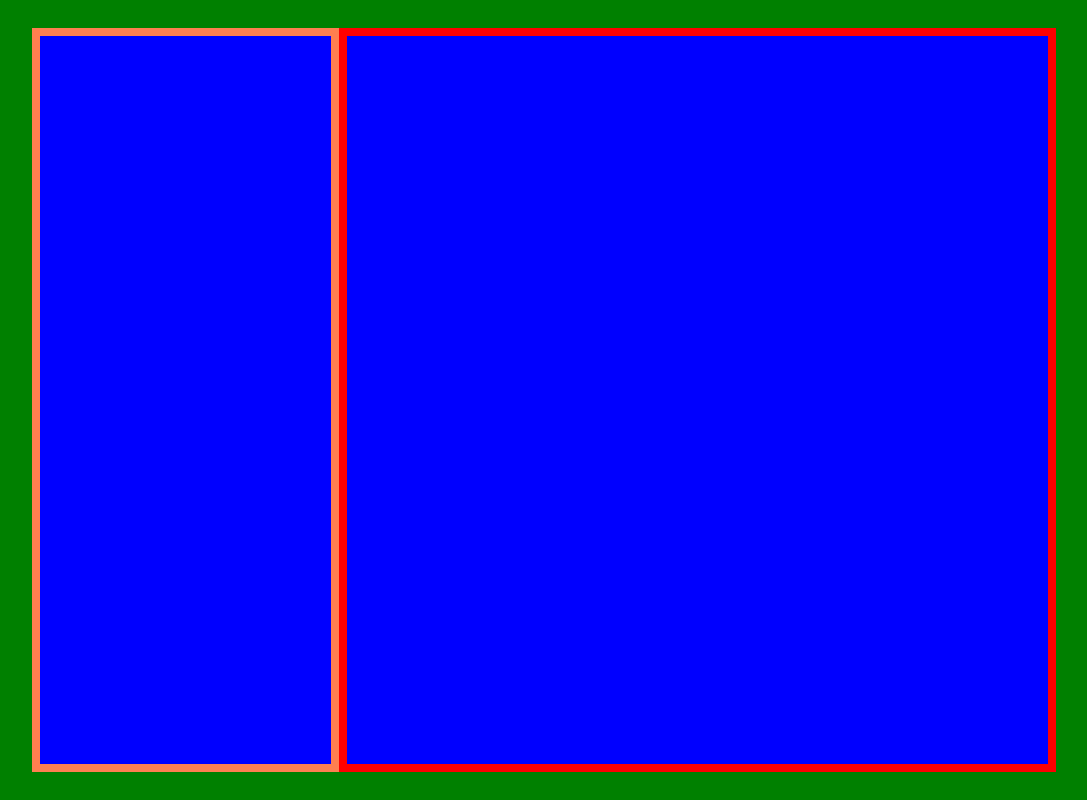
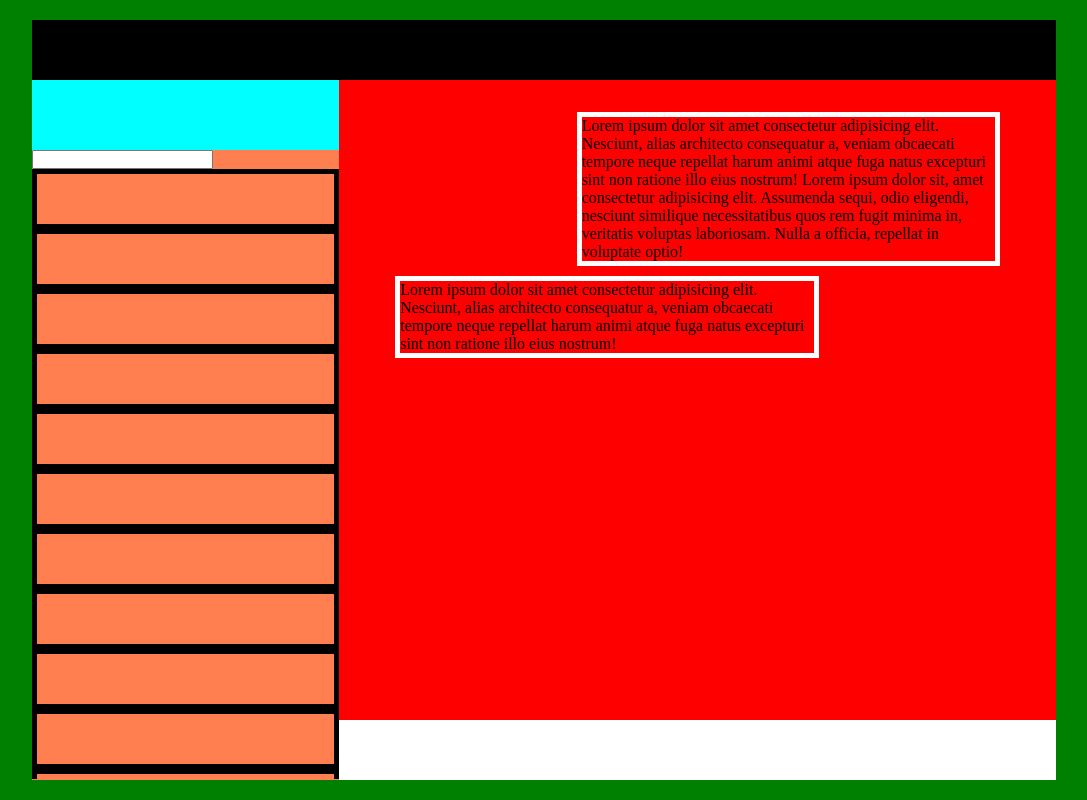
Before and after one commit to LucaCavatassi/html-css-boolzapp, a plain HTML site: page index.html in a window 1280 px wide. Shown: the whole page, without its empty margins (96-1183 px from the left). Drawn offline with Linux system fonts and the light colour scheme.

Commit message:
feat:layout blocks responsive completed

```diff
--- a/css/mediaquery.css
+++ b/css/mediaquery.css
@@ -5,25 +5,30 @@
     .container{
         width: 100%;
         height: 100vh;
-
-        /* debug */
-        background-color: blue;
     }
 
     .nav{
-        height: 100%;
-        width: 20%;
-
-        /* debug */
-        border: 8px solid coral;
+        width: 10%;
     }
 
-    .chat{
-        height: 100%;
-        width: 80%;
+    .chat-ui{
+        width: 90%;
+    }
 
-        /* debug */
-        border: 8px solid red;
+    .search-contact{
+        display: none;
+    }
+
+    .notifications{
+        display: none;
+    }
+
+    .all-contact{
+        height: 91vh;
+    }
+
+    .messages{
+        height: calc(100vh - 120px);
     }
 }
 
@@ -32,11 +37,7 @@
         display: none;
     }
 
-    .chat{
-        height: 100%;
+    .chat-ui{
         width: 100%;
-
-        /* debug */
-        border: 8px solid red;
     }
 }
--- a/css/style.css
+++ b/css/style.css
@@ -7,7 +7,7 @@
 
 /* COMMON */
 /* layout */
-main{
+.webapp{
     height: 100vh;
 
     /* debug */
@@ -16,7 +16,7 @@ main{
 
 .container{
     width: 80%;
-    height: 93vh;
+    height: 95vh;
 
     /* debug */
     background-color: blue;
@@ -27,13 +27,68 @@ main{
     width: 30%;
 
     /* debug */
-    border: 8px solid coral;
+    background-color: coral;
 }
 
-.chat{
-    height: 100%;
+.chat-ui{
+    height: 95vh;
     width: 70%;
 
     /* debug */
-    border: 8px solid red;
+    background-color:  red;
 }
+
+
+header{
+    height: 60px;
+
+    /* debug */
+    background-color: black;
+}
+
+/* NAV */
+.notifications{
+    height: 70px;
+
+    /* debug */
+    background-color: aqua;
+}
+
+.all-contact{
+    height: calc(95vh - var(--headerheight) - var(--notifyheight) - var(--searchbarheight));
+    overflow: auto;
+}
+.contact{
+    height: 60px;
+
+    /* debug */
+    border: 5px solid black;
+}
+
+/* CHAT-UI */
+.chat{
+    height: 100%;
+}
+
+.messages{
+    height: calc(95vh - 120px);
+    padding: 2rem 3.5rem;
+    flex-grow: 1;
+    overflow: auto;
+}
+
+.sent , .incoming{
+    margin-bottom: 10px;
+}
+
+.message{
+    width: 70%;
+
+    /* debug */
+    border: 5px solid white;
+}
+
+.typing{
+    height: 60px;
+    background-color: white;
+}
--- a/css/utilities.css
+++ b/css/utilities.css
@@ -12,3 +12,27 @@
 .cross-center{
     align-items: center;
 }
+
+.flexcol{
+    display: flex;
+    flex-direction: column;
+}
+
+.x-left{
+    justify-content: left;
+}
+
+.x-right{
+    justify-content: right;
+}
+
+.end{
+    justify-content: end;
+}
+/* CUSTOM PROPERTIES */
+/* height */
+:root{
+    --headerheight: 60px;
+    --notifyheight: 70px;
+    --searchbarheight:20px;
+}
--- a/index.html
+++ b/index.html
@@ -12,13 +12,58 @@
     <link rel="stylesheet" href="./css/utilities.css">
 </head>
 <body>
-    <main class="flex main-center cross-center">
+    <main class="webapp flex main-center cross-center">
         <div class="container flex">
             <div class="nav">
+                <header>
 
+                </header>
+                <main>
+                    <div class="notifications">
+
+                    </div>
+                    <div class="search-contact">
+                        <input aria-label="search" id="search" type="text">
+                    </div>
+                    <div class="all-contact">
+                        <div class="contact"></div>
+                        <div class="contact"></div>
+                        <div class="contact"></div>
+                        <div class="contact"></div>
+                        <div class="contact"></div>
+                        <div class="contact"></div>
+                        <div class="contact"></div>
+                        <div class="contact"></div>
+                        <div class="contact"></div>
+                        <div class="contact"></div>
+                        <div class="contact"></div>
+                        <div class="contact"></div>
+                    </div>
+                </main>
             </div>
-            <div class="chat">
+            <div class="chat-ui">
+                <header>
 
+                </header>
+                <main>
+                    <div class="chat">
+                        <div class="messages">
+                            <div class="sent flex x-right">
+                                <div class="message">
+                                    <p>Lorem ipsum dolor sit amet consectetur adipisicing elit. Nesciunt, alias architecto consequatur a, veniam obcaecati tempore neque repellat harum animi atque fuga natus excepturi sint non ratione illo eius nostrum! Lorem ipsum dolor sit, amet consectetur adipisicing elit. Assumenda sequi, odio eligendi, nesciunt similique necessitatibus quos rem fugit minima in, veritatis voluptas laboriosam. Nulla a officia, repellat in voluptate optio!</p>
+                                </div>
+                            </div>
+                            <div class="incoming flex x-left">
+                                <div class="message">
+                                    <p>Lorem ipsum dolor sit amet consectetur adipisicing elit. Nesciunt, alias architecto consequatur a, veniam obcaecati tempore neque repellat harum animi atque fuga natus excepturi sint non ratione illo eius nostrum!</p>
+                                </div>
+                            </div>
+                        </div>
+                        <div class="typing">
+
+                        </div>
+                    </div>
+                </main>
             </div>
         </div>
     </main>
```
